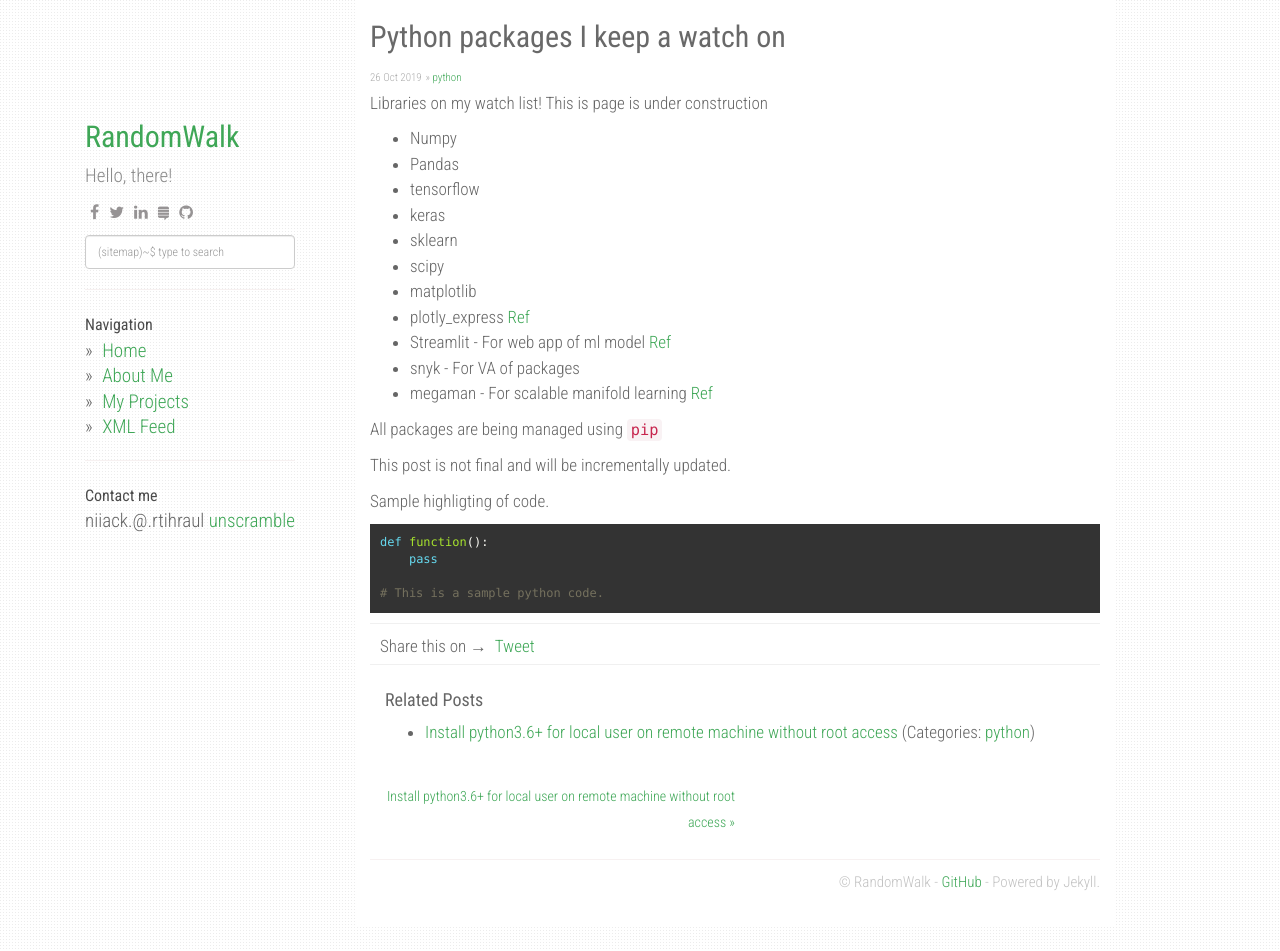
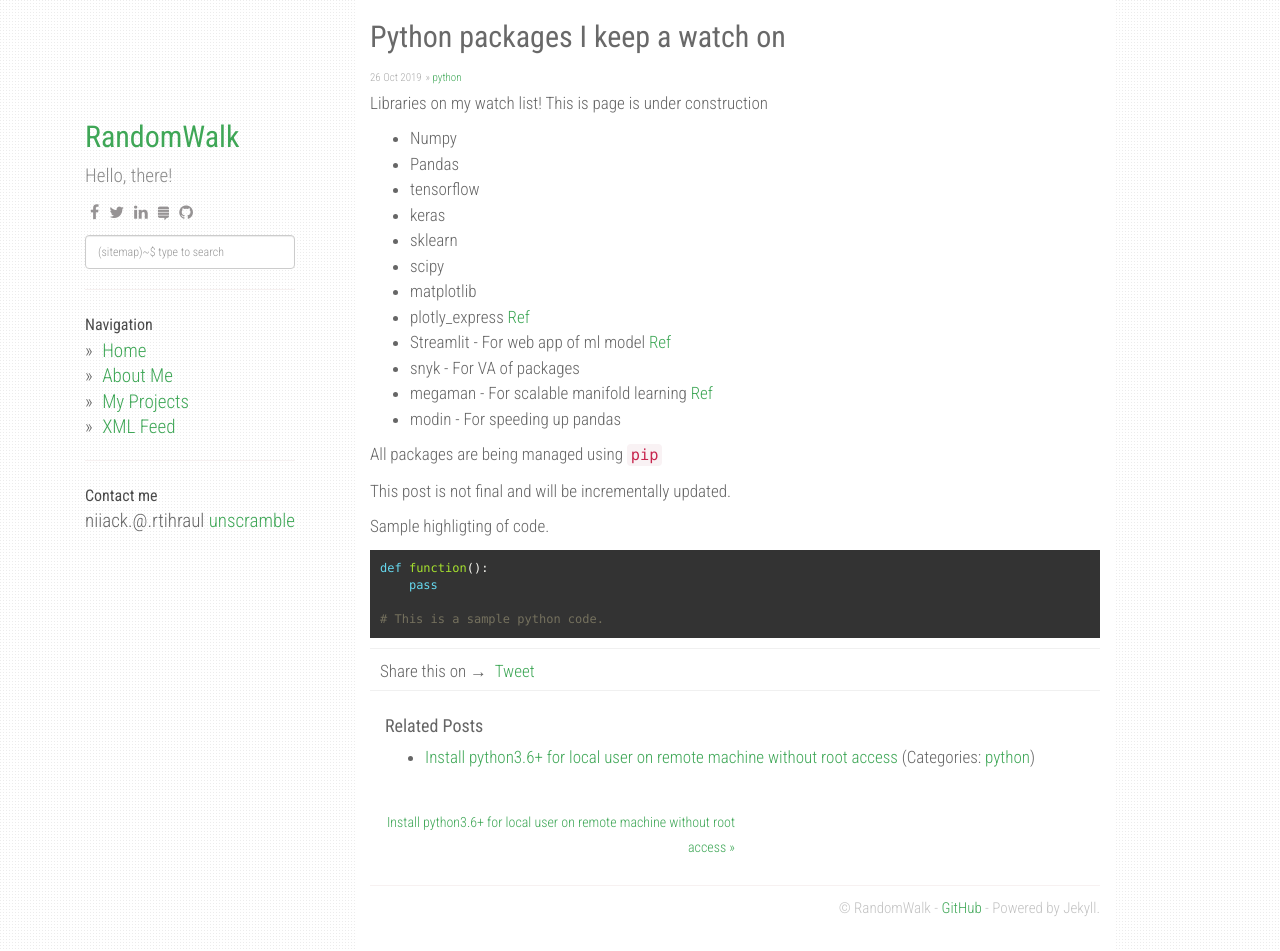
Before and after one commit to rahulrajpl/rahulrajpl.github.io.old, a Jekyll site: the page built from _posts/2019-10-26-Python.markdown, in a window 1280 px wide and 951 px high. Built offline with Jekyll 4.4.1, drawn with Linux system fonts in a browser that asks for light colours; nearby versions of some CDN libraries; comment, search, counter and statistics services are not loaded.

Commit message:
updated first post

```diff
--- a/_posts/2019-10-26-Python.markdown
+++ b/_posts/2019-10-26-Python.markdown
@@ -19,6 +19,7 @@ Libraries on my watch list! This is page is under construction
 * Streamlit - For web app of ml model [Ref](https://streamlit.io/docs/)
 * snyk - For VA of packages
 * megaman - For scalable manifold learning [Ref](https://github.com/mmp2/megaman)
+* modin - For speeding up pandas
 
 All packages are being managed using `pip`
 
```
